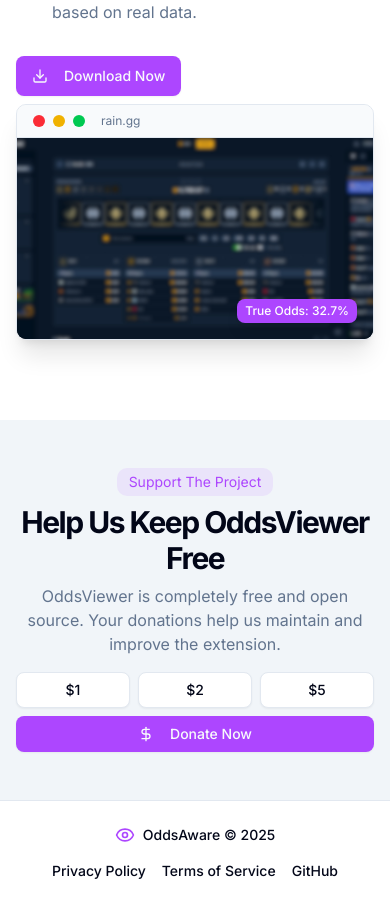
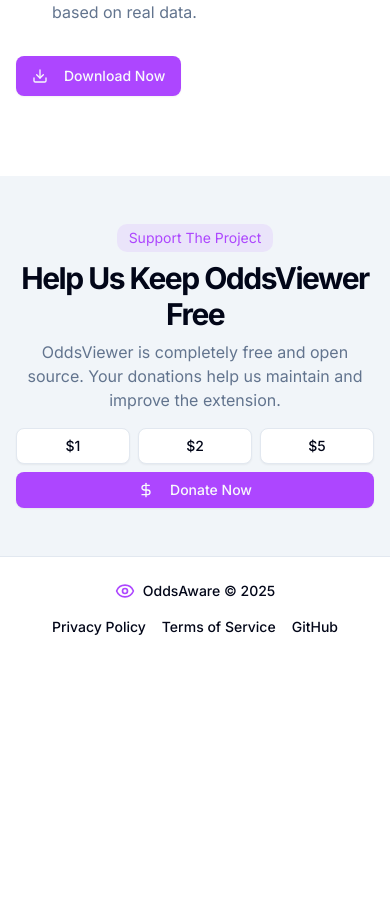
Before and after one commit to CS-RTP-Exposer/Webpage, a Next.js app: page / in a window 390 px wide. Shown: the part 4000-4901 px from the top of the page. After the commit the page ends 4661 px from the top, so only its background shows below. Built offline with nearby package versions, Linux system fonts and the light colour scheme.

Commit message:
removed imaged for mobile visitors

```diff
--- a/app/page.tsx
+++ b/app/page.tsx
@@ -392,7 +392,7 @@
                                     </div>
                                 </div>
                             </div>
-                            <div className="flex items-center justify-end">
+                            <div className="hidden md:flex items-center justify-end">
                                 <div className="relative w-full max-w-[500px] overflow-hidden rounded-lg border bg-background shadow-xl">
                                     <div className="flex items-center gap-2 border-b bg-muted/50 px-4 py-2">
                                         <div className="h-3 w-3 rounded-full bg-red-500" />
```
